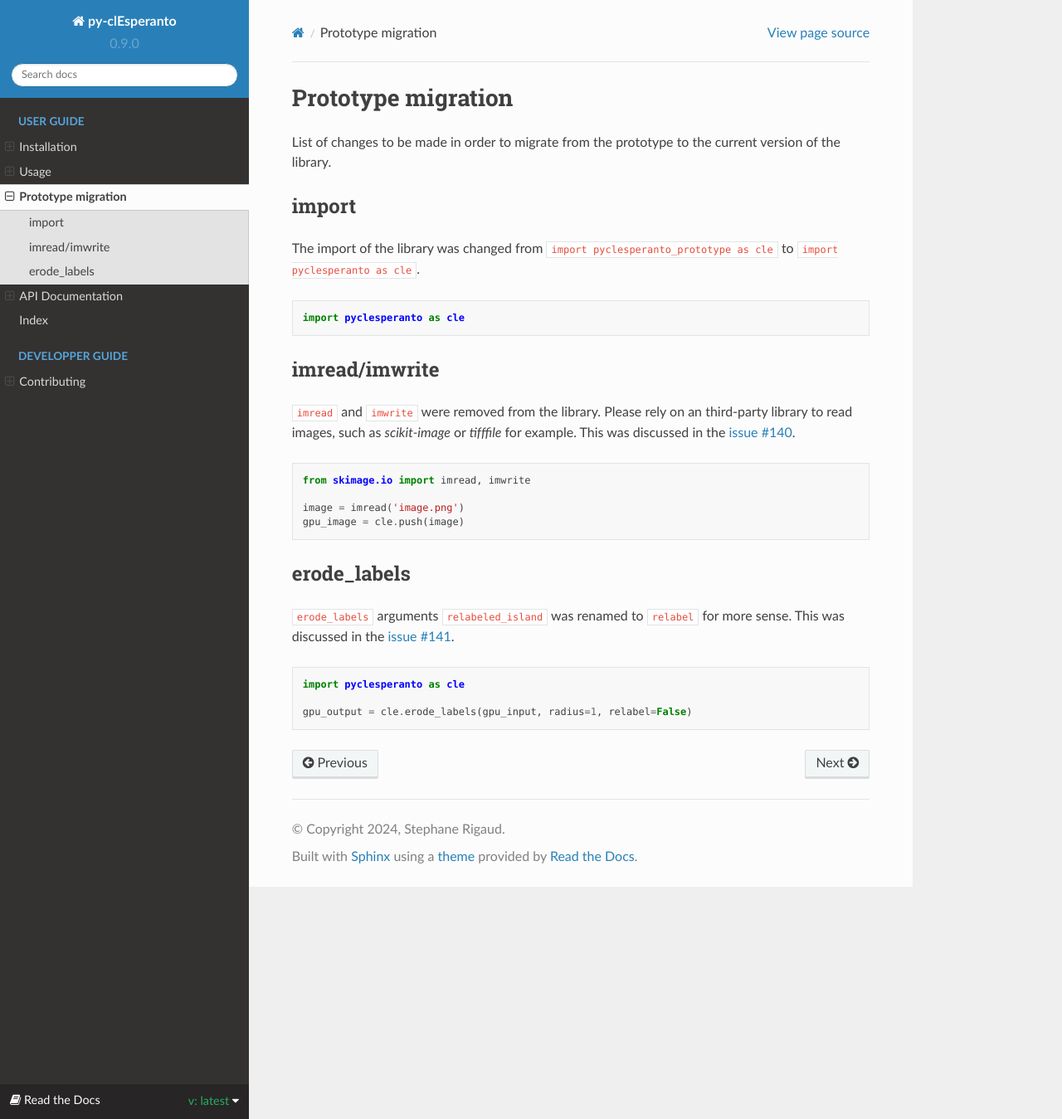
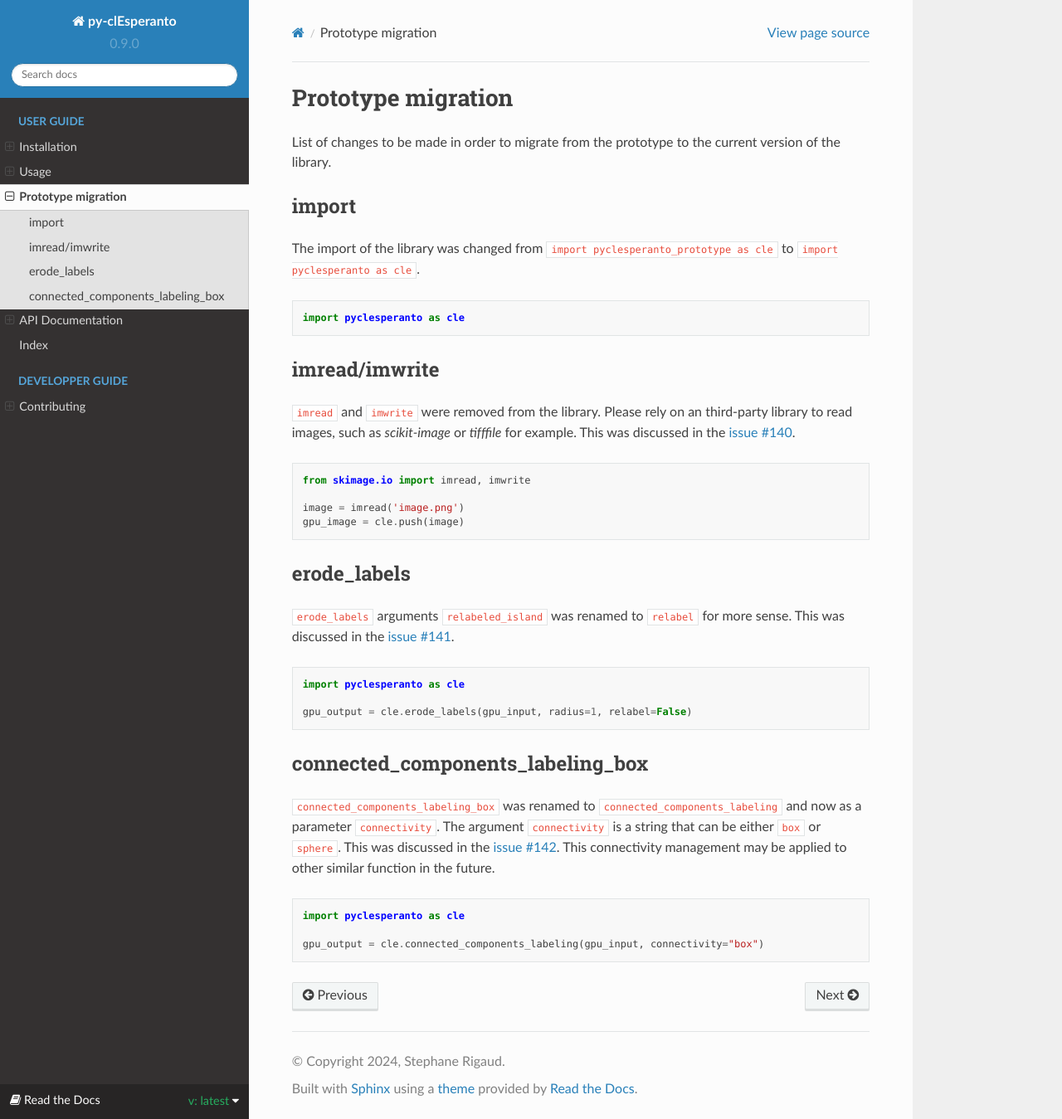
Before and after one commit to clEsperanto/pyclesperanto, a Sphinx documentation site: the page built from docs/source/prototype.rst, in a window 1280 px wide and 1349 px high. Shown: the whole window at 83% size. Built offline with Sphinx 7.4.7 and the Read the Docs theme 2.0.0, drawn with Linux system fonts in a browser that asks for light colours.

Commit message:
fix 'connected_components_labeling_box' missing in API #142

```diff
--- a/docs/source/prototype.rst
+++ b/docs/source/prototype.rst
@@ -40,3 +40,18 @@ This was discussed in the `issue #141 <https://github.com/clEsperanto/pyclespera
     import pyclesperanto as cle
 
     gpu_output = cle.erode_labels(gpu_input, radius=1, relabel=False)
+
+
+connected_components_labeling_box
+----------------------------------
+
+``connected_components_labeling_box`` was renamed to ``connected_components_labeling`` and now as a parameter ``connectivity``.
+The argument ``connectivity`` is a string that can be either ``box`` or ``sphere``.
+This was discussed in the `issue #142 <https://github.com/clEsperanto/pyclesperanto/issues/142>`__.
+This connectivity management may be applied to other similar function in the future.
+
+.. code-block:: python
+
+    import pyclesperanto as cle
+
+    gpu_output = cle.connected_components_labeling(gpu_input, connectivity="box")
```
